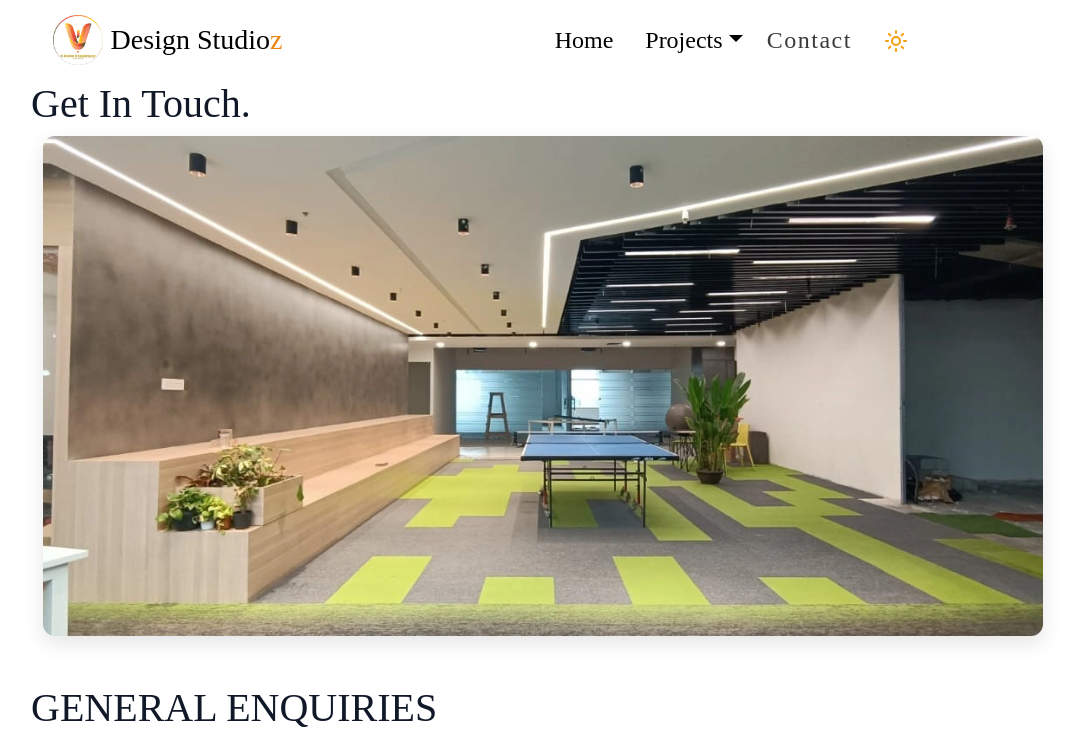
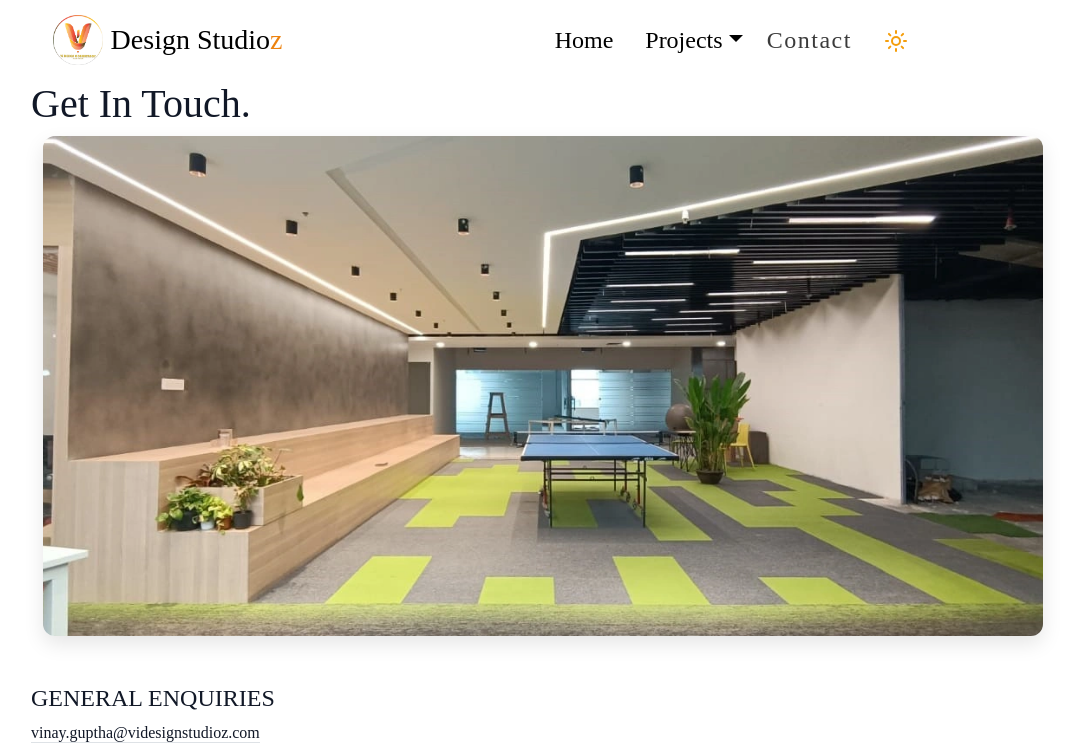
Before and after one commit to Nitin-host/VI-Design-Studiz_Vinay, a Next.js app: page /contact in a window 1280 px wide. Shown: the top 745 px of the page, without its empty margins (97-1171 px from the left). Built offline with nearby package versions, Linux system fonts and the light colour scheme; grey boxes are pictures that could not be loaded.

Commit message:
changes at Contact page

```diff
--- a/src/pages/contact/index.js
+++ b/src/pages/contact/index.js
@@ -195,11 +195,14 @@ const validateField = (name, value) => {
         </Slider>
       </div>
       <div className="mb-4">
-        <h1 className="text-start text-uppercase">General Enquiries</h1>
-        <h2 className="boder border-bottom d-inline-block">
+        <h1 className="text-start text-uppercase fs-4 fs-md-3 fs-lg-2">
+          General Enquiries
+        </h1>
+        <h2 className="border-bottom d-inline-block fs-6 fs-md-5 fs-lg-4">
           {`vinay.guptha@videsignstudioz.com`}
         </h2>
       </div>
+
       <Row>
         <Col xs={12} md={4}>
           <Avatar name="Vinay" size={200} src="" round />
```
